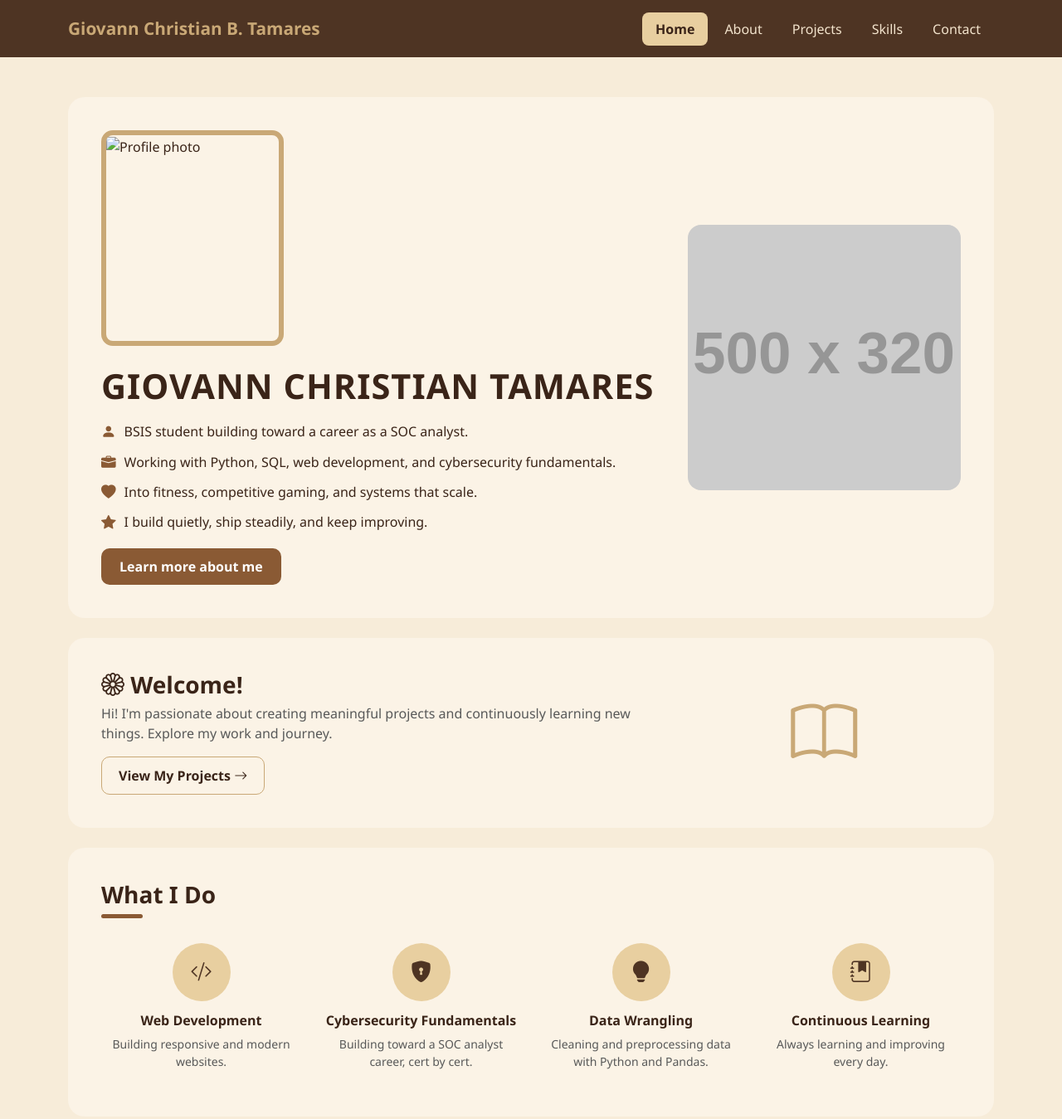
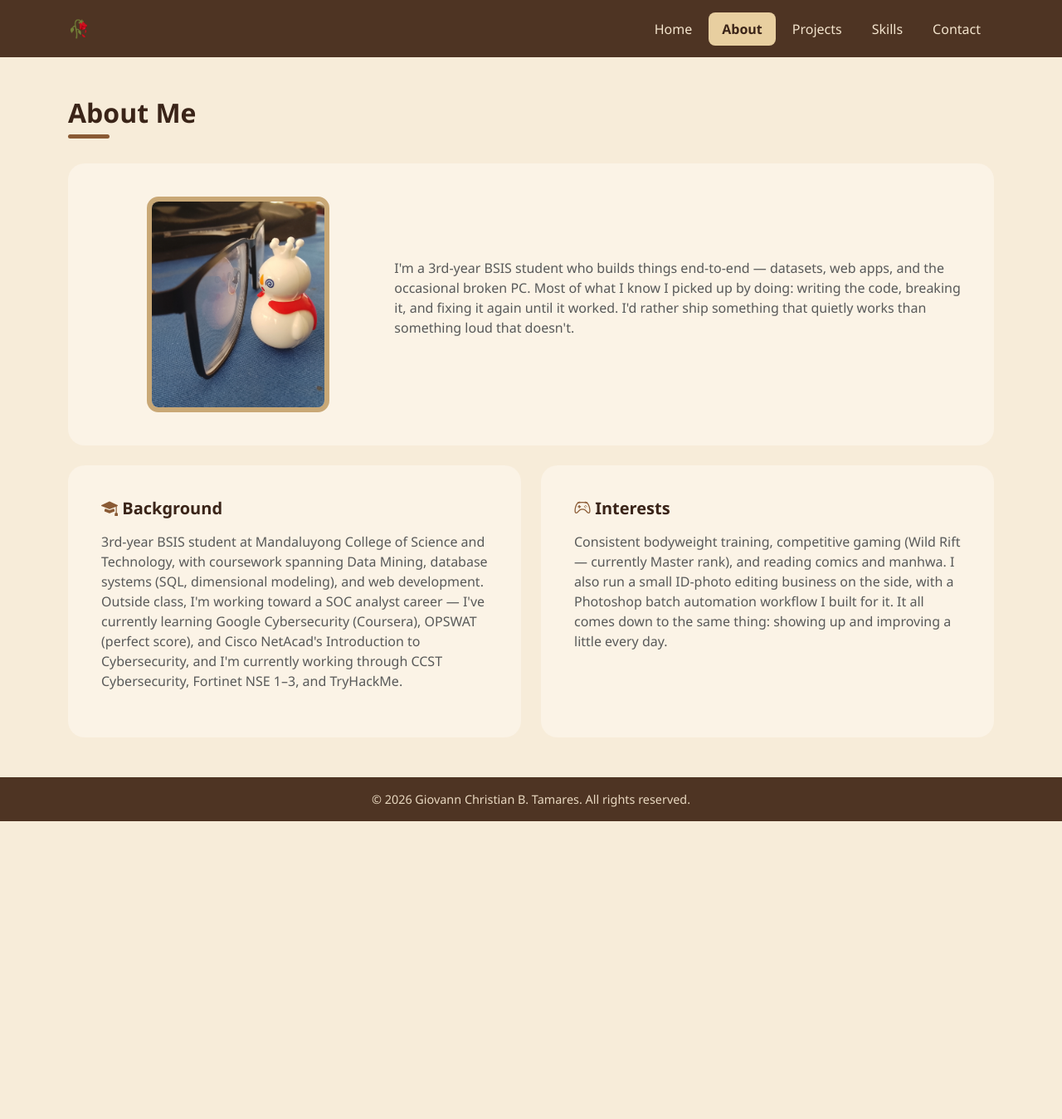
Before and after one commit to giovannchristiantamares-png/PersonalWebsite, a plain HTML site: page index.html in a window 1280 px wide. Shown: the top 1349 px of the page at 83% size. After the commit the page ends 990 px from the top, so only its background shows below. Drawn offline with nearby package versions, Linux system fonts and the light colour scheme; placeholder pictures from the web are drawn by us.

Commit message:
Update index.html

```diff
--- a/index.html
+++ b/index.html
@@ -3,24 +3,23 @@
 <head>
   <meta charset="UTF-8">
   <meta name="viewport" content="width=device-width, initial-scale=1.0">
-  <title>Home | Giovann Christian B. Tamares</title>
+  <title>About | Giovann Christian B. Tamares</title>
   <link href="https://cdn.jsdelivr.net/npm/bootstrap@5.3.3/dist/css/bootstrap.min.css" rel="stylesheet">
   <link href="https://cdn.jsdelivr.net/npm/bootstrap-icons@1.11.3/font/bootstrap-icons.css" rel="stylesheet">
   <link href="css/style.css" rel="stylesheet">
 </head>
 <body>
 
-  <!-- NAVBAR -->
   <nav class="navbar navbar-expand-lg navbar-brown">
     <div class="container">
-      <a class="navbar-brand" href="index.html">Giovann Christian B. Tamares</a>
+      <a class="navbar-brand" href="index.html">🥀</a>
       <button class="navbar-toggler" type="button" data-bs-toggle="collapse" data-bs-target="#navMenu" aria-controls="navMenu" aria-expanded="false" aria-label="Toggle navigation">
         <span class="navbar-toggler-icon"></span>
       </button>
       <div class="collapse navbar-collapse" id="navMenu">
         <ul class="navbar-nav ms-auto">
-          <li class="nav-item"><a class="nav-link active" href="index.html">Home</a></li>
-          <li class="nav-item"><a class="nav-link" href="about.html">About</a></li>
+          <li class="nav-item"><a class="nav-link" href="index.html">Home</a></li>
+          <li class="nav-item"><a class="nav-link active" href="about.html">About</a></li>
           <li class="nav-item"><a class="nav-link" href="projects.html">Projects</a></li>
           <li class="nav-item"><a class="nav-link" href="skills.html">Skills</a></li>
           <li class="nav-item"><a class="nav-link" href="contact.html">Contact</a></li>
@@ -30,75 +29,36 @@
   </nav>
 
   <main class="container my-5">
+    <h2 class="section-heading">About Me</h2>
+    <div class="section-underline"></div>
 
-    <!-- HERO PANEL -->
     <div class="panel mb-4">
       <div class="row align-items-center g-4">
-        <div class="col-lg-8">
-          <div class="d-flex align-items-start gap-4 flex-wrap">
-            <div class="hero-photo flex-shrink-0">
-              <img src="C:\Users\giova\Downloads\personal website\img\index background 1.jpg" alt="Profile photo">
-            </div>
-            <div class="flex-grow-1">
-              <h1 class="hero-title mb-3">Giovann Christian Tamares</h1>
-              <p class="hero-line"><i class="bi bi-person-fill"></i> BSIS student building toward a career as a SOC analyst.</p>
-              <p class="hero-line"><i class="bi bi-briefcase-fill"></i> Working with Python, SQL, web development, and cybersecurity fundamentals.</p>
-              <p class="hero-line"><i class="bi bi-heart-fill"></i> Into fitness, competitive gaming, and systems that scale.</p>
-              <p class="hero-line"><i class="bi bi-star-fill"></i> I build quietly, ship steadily, and keep improving.</p>
-              <a href="about.html" class="btn btn-brown mt-2">Learn more about me</a>
-            </div>
+        <div class="col-lg-4 text-center">
+          <div class="hero-photo mx-auto">
+            <img src="img/about photo 1.jpg" alt="Profile photo" onerror="this.src='https://placehold.co/220x260/8a5a34/f7ecd9?text=Add+img/about+photo+1.jpg'">
           </div>
         </div>
-        <div class="col-lg-4">
-          <div class="hero-side-photo">
-            <img src="C:\Users\giova\Downloads\personal website\img\index background 2.jpg" alt="Featured image" onerror="this.src='https://placehold.co/500x320/c9a876/4e3423?text=Add+img/hero-side.jpg'">
-          </div>
+        <div class="col-lg-8">
+          <p class="text-muted">I'm a 3rd-year BSIS student who builds things end-to-end — datasets, web apps, and the occasional broken PC. Most of what I know I picked up by doing: writing the code, breaking it, and fixing it again until it worked. I'd rather ship something that quietly works than something loud that doesn't.</p>
         </div>
       </div>
     </div>
 
-    <!-- WELCOME PANEL -->
-    <div class="panel mb-4">
-      <div class="row align-items-center g-4">
-        <div class="col-lg-8">
-          <h3 class="section-heading"><i class="bi bi-flower1"></i> Welcome!</h3>
-          <p class="text-muted">Hi! I'm passionate about creating meaningful projects and continuously learning new things. Explore my work and journey.</p>
-          <a href="projects.html" class="btn btn-brown-outline">View My Projects <i class="bi bi-arrow-right"></i></a>
+    <div class="row g-4">
+      <div class="col-md-6">
+        <div class="panel h-100">
+          <h5 class="fw-bold mb-3"><i class="bi bi-mortarboard-fill" style="color: var(--brown-mid);"></i> Background</h5>
+          <p class="text-muted">3rd-year BSIS student at Mandaluyong College of Science and Technology, with coursework spanning Data Mining, database systems (SQL, dimensional modeling), and web development. Outside class, I'm working toward a SOC analyst career — I've currently learning Google Cybersecurity (Coursera), OPSWAT (perfect score), and Cisco NetAcad's Introduction to Cybersecurity, and I'm currently working through CCST Cybersecurity, Fortinet NSE 1–3, and TryHackMe.</p>
         </div>
-        <div class="col-lg-4 text-center">
-          <i class="bi bi-book" style="font-size: 5rem; color: var(--brown-accent);"></i>
+      </div>
+      <div class="col-md-6">
+        <div class="panel h-100">
+          <h5 class="fw-bold mb-3"><i class="bi bi-controller" style="color: var(--brown-mid);"></i> Interests</h5>
+          <p class="text-muted">Consistent bodyweight training, competitive gaming (Wild Rift — currently Master rank), and reading comics and manhwa. I also run a small ID-photo editing business on the side, with a Photoshop batch automation workflow I built for it. It all comes down to the same thing: showing up and improving a little every day.</p>
         </div>
       </div>
     </div>
-
-    <!-- WHAT I DO PANEL -->
-    <div class="panel">
-      <h3 class="section-heading">What I Do</h3>
-      <div class="section-underline"></div>
-      <div class="row g-4 text-center">
-        <div class="col-md-3 col-6">
-          <div class="icon-circle"><i class="bi bi-code-slash"></i></div>
-          <h6 class="fw-bold">Web Development</h6>
-          <p class="text-muted small">Building responsive and modern websites.</p>
-        </div>
-        <div class="col-md-3 col-6">
-          <div class="icon-circle"><i class="bi bi-shield-lock-fill"></i></div>
-          <h6 class="fw-bold">Cybersecurity Fundamentals</h6>
-          <p class="text-muted small">Building toward a SOC analyst career, cert by cert.</p>
-        </div>
-        <div class="col-md-3 col-6">
-          <div class="icon-circle"><i class="bi bi-lightbulb-fill"></i></div>
-          <h6 class="fw-bold">Data Wrangling</h6>
-          <p class="text-muted small">Cleaning and preprocessing data with Python and Pandas.</p>
-        </div>
-        <div class="col-md-3 col-6">
-          <div class="icon-circle"><i class="bi bi-journal-bookmark-fill"></i></div>
-          <h6 class="fw-bold">Continuous Learning</h6>
-          <p class="text-muted small">Always learning and improving every day.</p>
-        </div>
-      </div>
-    </div>
-
   </main>
 
   <footer class="footer-brown">
```
